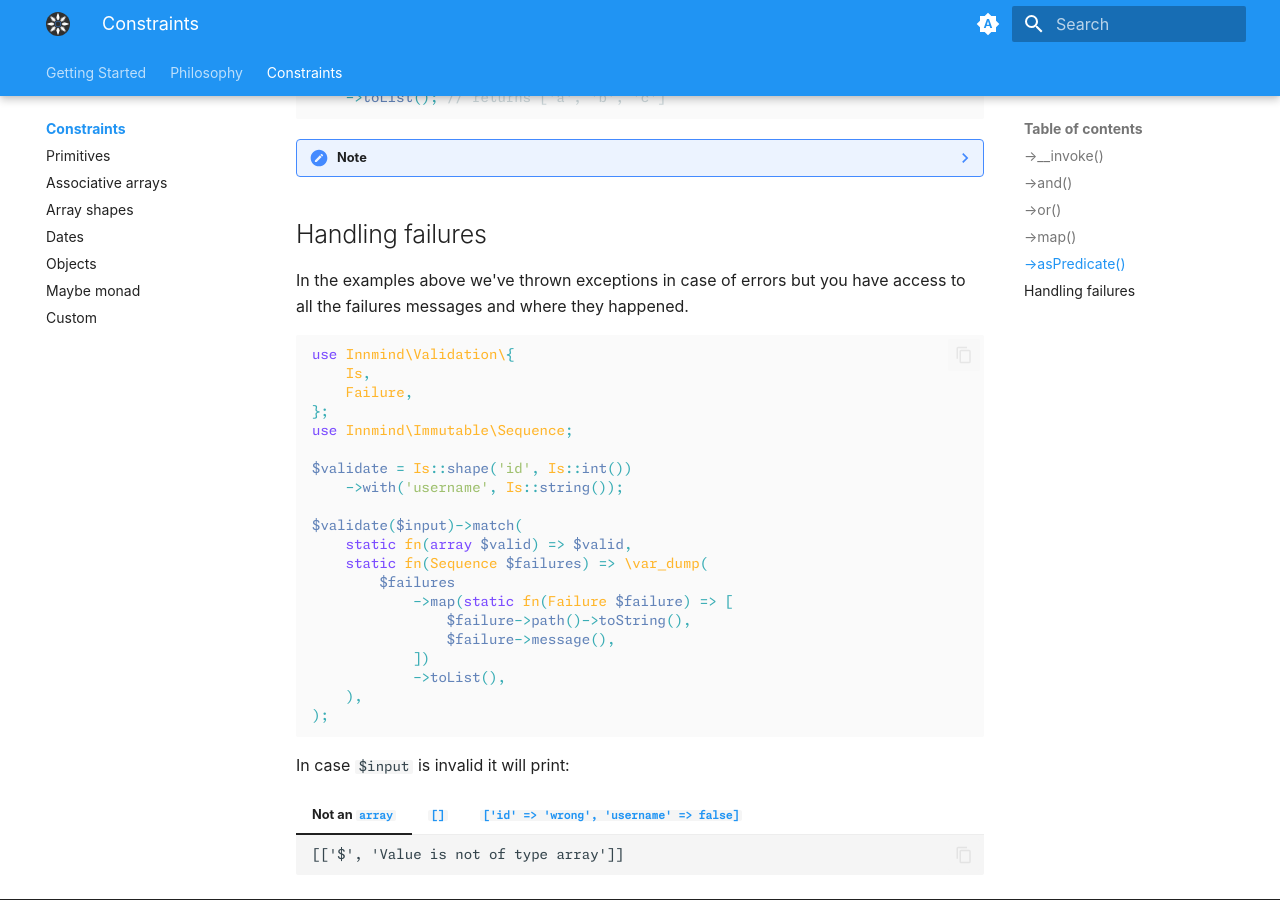
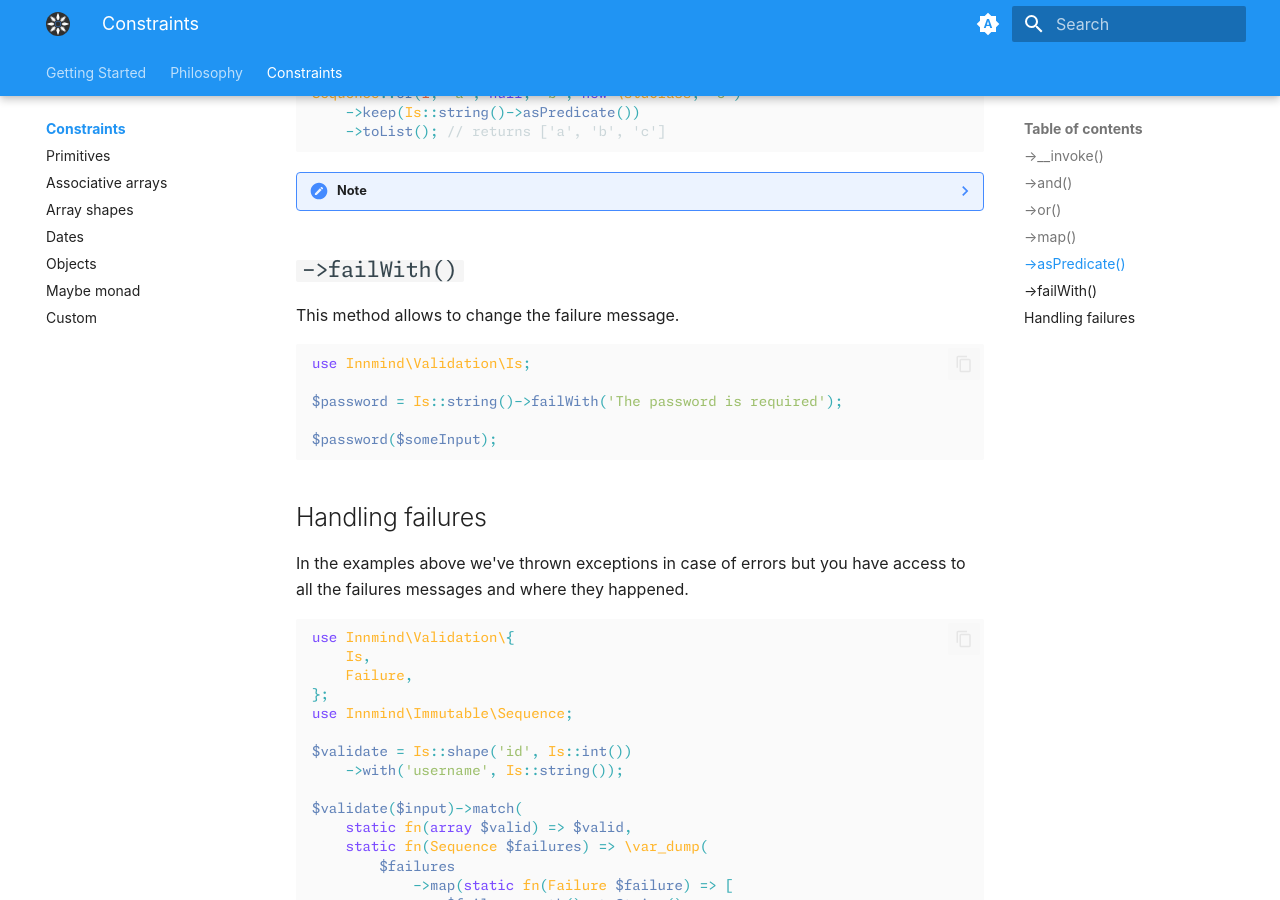
Before and after one commit to Innmind/validation, an MkDocs documentation site: the page built from docs/constraints/index.md, in a window 1280 px wide and 900 px high, scrolled down 2592 px. Built offline with MkDocs 1.6.1 and Material for MkDocs 9.7.7, drawn with Linux system fonts in a browser that asks for light colours; plug-ins that fetch from the network failed and are left out.

Commit message:
add failWith() documentation

````diff
--- a/docs/constraints/index.md
+++ b/docs/constraints/index.md
@@ -7,6 +7,7 @@ Each `Constraint` have the following methods:
 - `->or()`
 - `->map()`
 - `->asPredicate()`
+- `->failWith()`
 
 ## `->__invoke()`
 
@@ -120,6 +121,18 @@ Sequence::of(1, 'a', null, 'b', new \stdClass, 'c')
 ??? note
     There's no need to apply transformations on your constraints when used as predicates as the outputed value is not used.
 
+## `->failWith()`
+
+This method allows to change the failure message.
+
+```php
+use Innmind\Validation\Is;
+
+$password = Is::string()->failWith('The password is required');
+
+$password($someInput);
+```
+
 ## Handling failures
 
 In the examples above we've thrown exceptions in case of errors but you have access to all the failures messages and where they happened.
````
